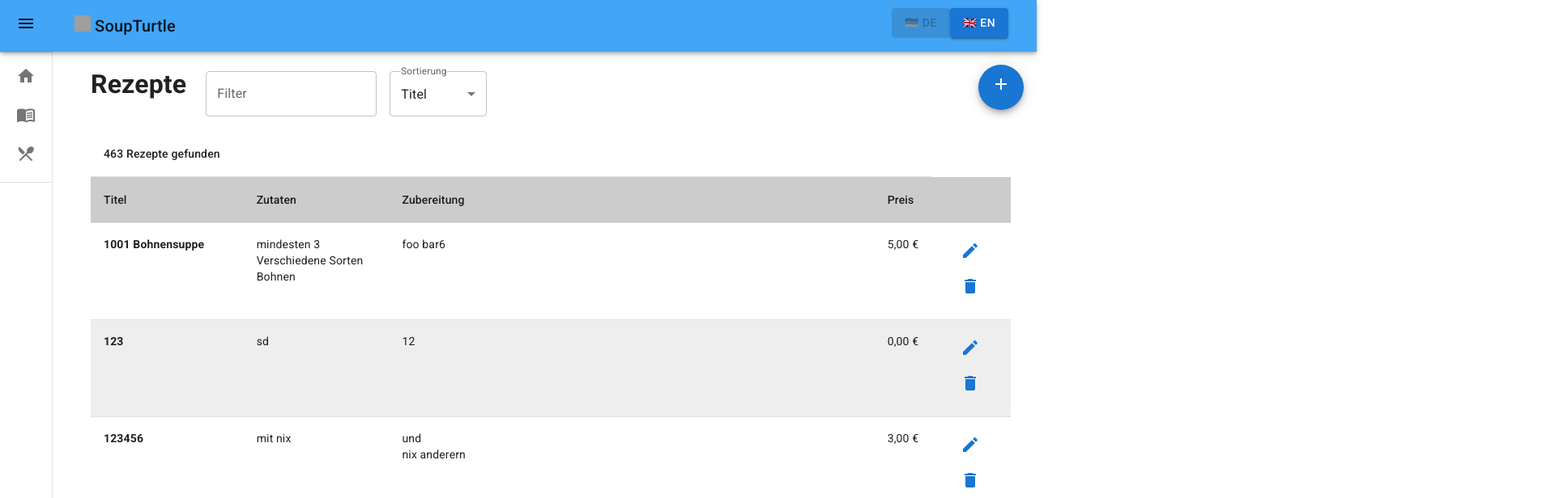
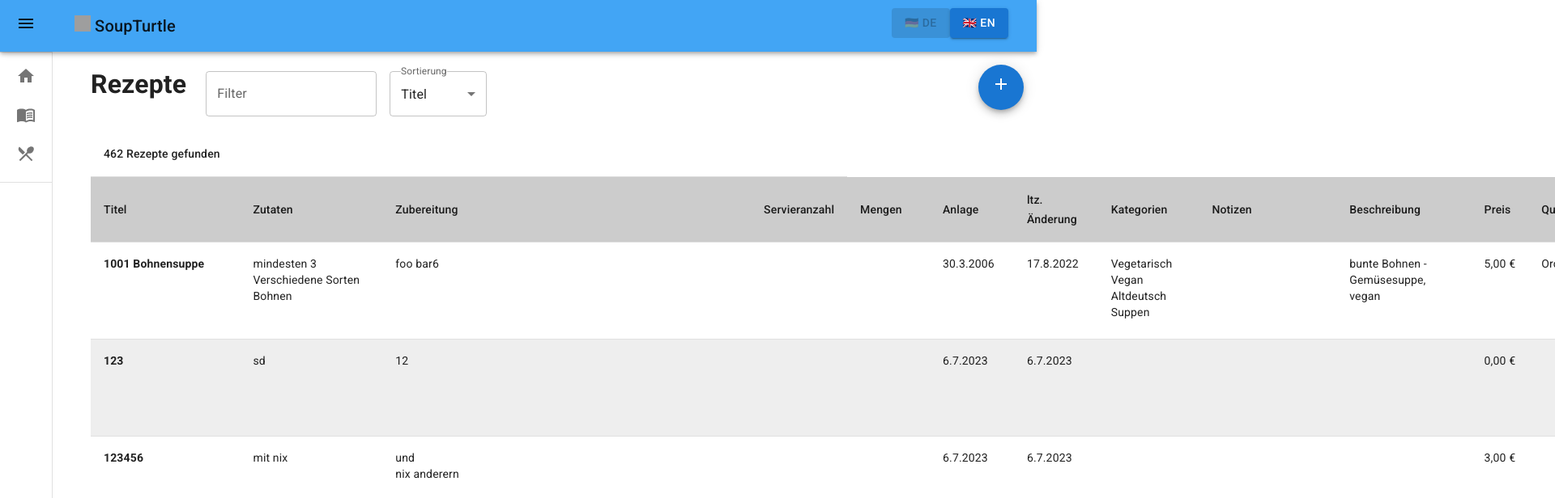
Before and after one commit to UlliHahndorf/r42p, a React (Vite) app in the folder SoupTurtle/: page /recipes/list in a window 1280 px wide. Shown: the top 616 px of the page at 81% size, 1920 px wide, since content can reach past the window. Built offline with nearby package versions, Linux system fonts and the light colour scheme; data requests are answered from the project's data file; grey boxes are pictures that could not be loaded; a web font is replaced by a local one.

Commit message:
More Columns, more Sort-Filter

```diff
--- a/SoupTurtle/package.json
+++ b/SoupTurtle/package.json
@@ -8,7 +8,8 @@
     "build": "tsc && vite build",
     "lint": "eslint src --ext ts,tsx --report-unused-disable-directives --max-warnings 0",
     "preview": "vite preview",
-    "backend": "json-server -p 3001 -w data/recipes.json"
+    "backend": "json-server -p 3001 -w data/recipes.json",
+    "backend5": "json-server -p 3001 -w data/recipes5.json"
   },
   "dependencies": {
     "@emotion/react": "^11.11.1",
--- a/SoupTurtle/public/locales/de.json
+++ b/SoupTurtle/public/locales/de.json
@@ -22,13 +22,19 @@
         "cancel": "Abbruch",
         "delete": "Löschen",
         "orderLabel": "Sortierung",
-        "orderTitle": "Titel",
-        "orderPrice": "Preis",
         "list": {
             "title": "Titel",
             "ingredients": "Zutaten",
             "instructions": "Zubereitung",
+            "numberServings": "Servieranzahl",
+            "quantities": "Mengen",
+            "dateCreated": "Anlage",
+            "dateModified": "ltz. Änderung",
+            "category": "Kategorien",
+            "notes": "Notizen",
+            "description": "Beschreibung",
             "price": "Preis",
+            "source": "Quelle",
             "filterResults_one": "{{count}} Rezept gefunden",
             "filterResults_other": "{{count}} Rezepte gefunden"
         },
--- a/SoupTurtle/public/locales/en.json
+++ b/SoupTurtle/public/locales/en.json
@@ -22,13 +22,19 @@
         "cancel": "Cancel",
         "delete": "Delete",
         "orderLabel": "Order by",
-        "orderTitle": "Title",
-        "orderPrice": "Price",
          "list": {
             "title": "Title",
             "ingredients": "Ingredients",
             "instructions": "Instructions",
+            "numberServings": "Number Servings",
+            "quantities": "Amounts",
+            "dateCreated": "Created",
+            "dateModified": "last Modified",
+            "category": "Categories",
+            "notes": "Notes",
+            "description": "Description",
             "price": "Price",
+            "source": "Source",
             "filterResults_one": "{{count}} Recipe found",
             "filterResults_other": "{{count}} Recipes found"
         },
--- a/SoupTurtle/src/features/recipes/list/List.tsx
+++ b/SoupTurtle/src/features/recipes/list/List.tsx
@@ -66,10 +66,16 @@ const List: React.FC = () => {
       var orderField = 'Title';
       if (orderValue !== "") orderField = orderValue;
       var sortedRecipes = [...recipes];
-      if (orderField === 'Title') {
-        sortedRecipes.sort((a: Recipe, b: Recipe) => (a.title > b.title) ? 1 : ((b.title > a.title) ? -1 : 0));
-      } else {
-        sortedRecipes.sort((a: Recipe, b: Recipe) => (a.price > b.price) ? 1 : ((b.price > a.price) ? -1 : 0));
+      switch (orderField) {
+        case 'Title':
+          sortedRecipes.sort((a: Recipe, b: Recipe) => (a.title > b.title) ? 1 : ((b.title > a.title) ? -1 : 0));
+          break;
+        case 'Price':
+          sortedRecipes.sort((a: Recipe, b: Recipe) => (a.price > b.price) ? 1 : ((b.price > a.price) ? -1 : 0));
+          break;
+        case 'LastMod':
+          sortedRecipes.sort((a: Recipe, b: Recipe) => (a.dateModified > b.dateModified) ? 1 : ((b.dateModified > a.dateModified) ? -1 : 0));
+          break;
       }
 
       // Filter
@@ -96,8 +102,9 @@ const List: React.FC = () => {
             <FormControl sx={{ m: 1, minWidth: 120 }}>
               <InputLabel id="orderSelectLabel" sx={{ bgcolor: "#fff" }}>{t('recipes.orderLabel')}</InputLabel>
               <Select labelId="orderSelectLabel" value={orderField} defaultValue={'Title'} onChange={handleOrderChange} >
-                <MenuItem value='Title'>{t('recipes.orderTitle')}</MenuItem>
-                <MenuItem value='Price'>{t('recipes.orderPrice')}</MenuItem>
+                <MenuItem value='Title'>{t('recipes.list.title')}</MenuItem>
+                <MenuItem value='Price'>{t('recipes.list.price')}</MenuItem>
+                <MenuItem value='LastMod'>{t('recipes.list.dateModified')}</MenuItem>
               </Select>
             </FormControl>
           </div>
--- a/SoupTurtle/src/features/recipes/list/ListHeader.tsx
+++ b/SoupTurtle/src/features/recipes/list/ListHeader.tsx
@@ -19,7 +19,15 @@ const ListHeader: React.FC<Props> = ({ recipesCount }) => {
           <TableCell>{t('recipes.list.title')}</TableCell>
           <TableCell>{t('recipes.list.ingredients')}</TableCell>
           <TableCell>{t('recipes.list.instructions')}</TableCell>
+          <TableCell>{t('recipes.list.numberServings')}</TableCell>
+          <TableCell>{t('recipes.list.quantities')}</TableCell>
+          <TableCell>{t('recipes.list.dateCreated')}</TableCell>
+          <TableCell>{t('recipes.list.dateModified')}</TableCell>
+          <TableCell>{t('recipes.list.category')}</TableCell>
+          <TableCell>{t('recipes.list.notes')}</TableCell>
+          <TableCell>{t('recipes.list.description')}</TableCell>
           <TableCell>{t('recipes.list.price')}</TableCell>
+          <TableCell>{t('recipes.list.source')}</TableCell>
           <TableCell></TableCell>
         </TableRow>
       </TableHead></>
--- a/SoupTurtle/src/features/recipes/list/ListItem.tsx
+++ b/SoupTurtle/src/features/recipes/list/ListItem.tsx
@@ -21,7 +21,15 @@ const ListItem: React.FC<Props> = ({ recipe, onDelete }) => {
       <TableCell><b>{recipe.title}</b></TableCell>
       <TableCell>{recipe.ingredients}</TableCell>
       <TableCell>{renderHTML(recipe.instructions.replace(/\n/g,"<br />"))}</TableCell>
+      <TableCell>{recipe.numberServings}</TableCell>
+      <TableCell>{recipe.quantities}</TableCell>
+      <TableCell>{new Date(recipe.dateCreated).toLocaleDateString("de-DE")}</TableCell>
+      <TableCell>{new Date(recipe.dateModified).toLocaleDateString("de-DE")}</TableCell>
+      <TableCell>{recipe.category}</TableCell>
+      <TableCell>{recipe.notes}</TableCell>
+      <TableCell>{recipe.description}</TableCell>
       <TableCell>{t('recipes.listItem.price', { price: recipe.price })}</TableCell>
+      <TableCell>{recipe.source + (recipe.sourcePage !== "" ? " / " + recipe.sourcePage : "")}</TableCell>
       <TableCell>
         <Tooltip title={t('recipes.change')}>
           <Button variant="text" component={Link} to={`edit/${recipe.id}`} >
```
Also changed, not shown: SoupTurtle/data/recipes.json.
